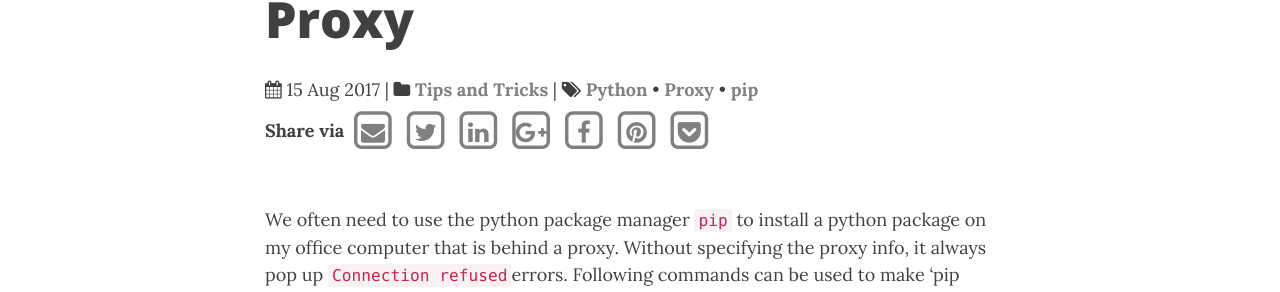
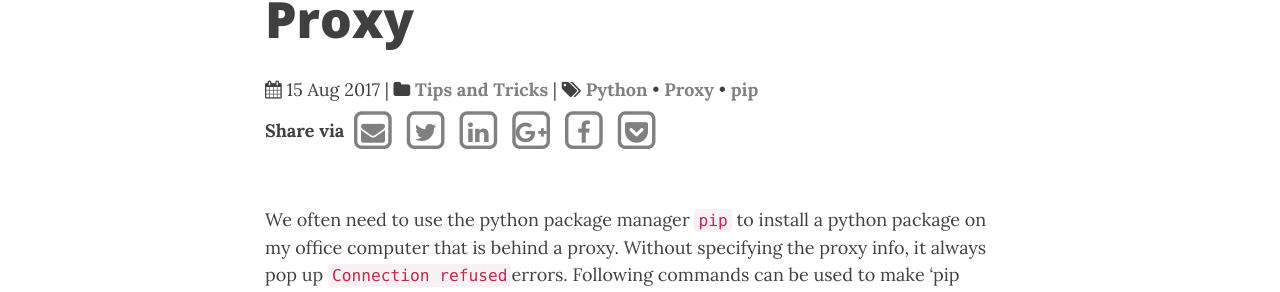
Before and after one commit to stonefl/stonefl.github.io, a Jekyll site: the page built from _posts/2017-09-22-how-to-use-pip-behind-a-proxy.md, in a window 1280 px wide and 900 px high. Shown: the part 193-485 px from the top of the window. Built offline with Jekyll 4.4.1, drawn with Linux system fonts in a browser that asks for light colours; nearby versions of some CDN libraries; comment, search, counter and statistics services are not loaded.

Commit message:
Update share-social-icons.html

```diff
--- a/_includes/share-social-icons.html
+++ b/_includes/share-social-icons.html
@@ -44,14 +44,7 @@
 				  <i class="fa fa-facebook fa-stack-1x"></i>
 			  </span>
 		  </a>
-          <!--Pinterest-->
 
-		   <a href="https://pinterest.com/pin/create/button/?url={{ site.url }}{{ page.url }}&amp;description={{ page.title }}" class="social-icons"  target="_blank" title="Pin on Pinterest">
-			 <span class="fa-stack fa-lg">
-				  <i class="fa fa-square-o fa-stack-2x"></i>
-				  <i class="fa fa-pinterest fa-stack-1x"></i>
-			  </span>
-		  </a>
           <!--Pocket-->
 
 		   <a href="https://getpocket.com/edit?url={{ site.url }}{{ page.url }}"  class="social-icons" class="social-icons"  target="_blank" title="Save to Pocket">
```
